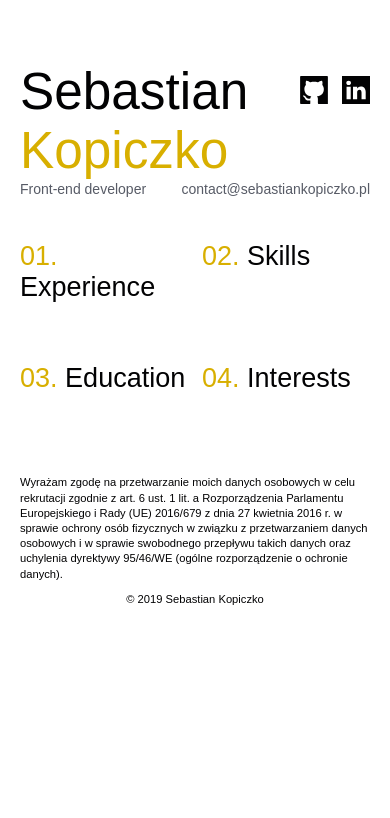
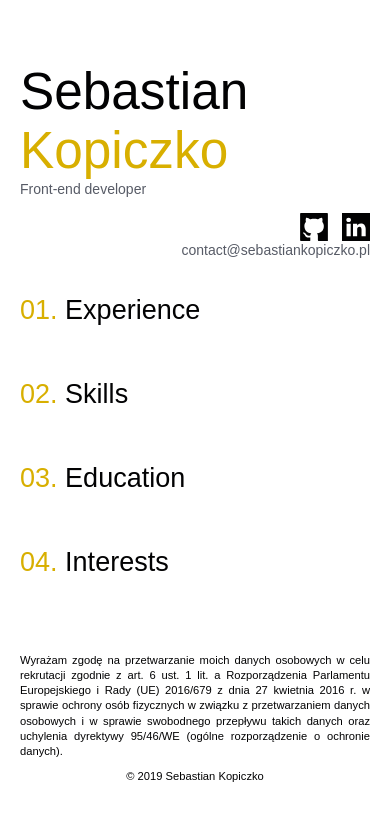
Before and after one commit to sebastian-kopiczko/resume-react, a React (Create React App) app: page / in a window 390 px wide. Shown: the top 818 px of the page. Built offline with nearby package versions, Linux system fonts and the light colour scheme; a web font is replaced by a local one.

Commit message:
Layout styles

```diff
--- a/src/assets/styles/layout/_footer.scss
+++ b/src/assets/styles/layout/_footer.scss
@@ -1,6 +1,7 @@
 .footer {
   &__clause {
     padding-bottom: 1em;
+    text-align: justify;
   }
   &__author {
     text-align: center;
--- a/src/assets/styles/layout/_grid.scss
+++ b/src/assets/styles/layout/_grid.scss
@@ -18,7 +18,8 @@
   display: grid;
   grid-template-columns: repeat(4, 1fr);
   // grid-template-rows: repeat(2, 150px);
-  grid-gap: 1em;
+  grid-column-gap: 2em;
+  grid-row-gap: 0.5em;
   grid-template-areas:
     "header header header header"
     "exp exp skills skills"
@@ -29,49 +30,33 @@
   overflow: hidden;
   position: relative;
 
-  // @media (min-width: 830px) {
-  //   box-shadow: 0px 0px 45px rgba(0, 0, 0, 0.08);
-  //   padding: 4.5em 3em 3em 3em;
-  //   grid-template-columns: repeat(2, 1fr);
-  //   grid-template-areas: "header header" "contact contact" "exp skills" "edu interests" "footer footer";
-  // }
-
-  // @media (min-width: 770px) {
-  //   padding: 4em 2.5em 2em 2.5em;
-  // }
-
-  // @media (min-width: 560px) {
-  //   padding: 3em 2em 1em 2em;
-  // }
+  @media (max-width: 660px) {
+    // grid-template-columns: 80%;
+    // grid-template-areas:
+    //   "header"
+    //   "exp"
+    //   "skills"
+    //   "edu"
+    //   "interests";
+    display: flex;
+    flex-direction: column;
+  }
 }
 
 .header {
   grid-area: header;
-
-  // -ms-grid-row: 1;
-  // -ms-grid-column: 1;
-  // -ms-grid-column-span: 5;
 }
 
 .contact {
   grid-area: contact;
-  // -ms-grid-row: 2;
-  // -ms-grid-column: 1;
-  // -ms-grid-column-span: 6;
 }
 
 .experience {
   grid-area: exp;
-  // -ms-grid-row: 4;
-  // -ms-grid-column: 1;
-  // -ms-grid-column-span: 6;
 }
 
 .education {
   grid-area: edu;
-  // -ms-grid-row: 6;
-  // -ms-grid-column: 1;
-  // -ms-grid-column-span: 6;
 }
 
 .icons {
@@ -82,28 +67,14 @@
 
 .interests {
   grid-area: interests;
-  // -ms-grid-row: 7;
-  // -ms-grid-column: 1;
-  // -ms-grid-column-span: 6;
-  @media (min-width: 830px) {
-    margin-left: 2em;
-  }
 }
 
 .skills {
   grid-area: skills;
-  // -ms-grid-row: 5;
-  // -ms-grid-column: 1;
-  // -ms-grid-column-span: 6;
-  @media (min-width: 830px) {
-    margin-left: 2em;
-  }
 }
 
 .footer {
   grid-area: footer;
-  // -ms-grid-row: 9;
-  // -ms-grid-column: 1;
-  // -ms-grid-column-span: 6;
+
   margin-top: 1.5em;
 }
--- a/src/assets/styles/layout/_header.scss
+++ b/src/assets/styles/layout/_header.scss
@@ -5,6 +5,12 @@
   grid-template-columns: 1fr 1fr 1fr;
   grid-template-areas: "inner inner contact";
   margin-bottom: 2em;
+  @media (max-width: 660px) {
+    grid-template-columns: 1fr;
+    grid-template-areas:
+      "inner"
+      "contact";
+  }
   &__inner {
     grid-area: inner;
   }
```
